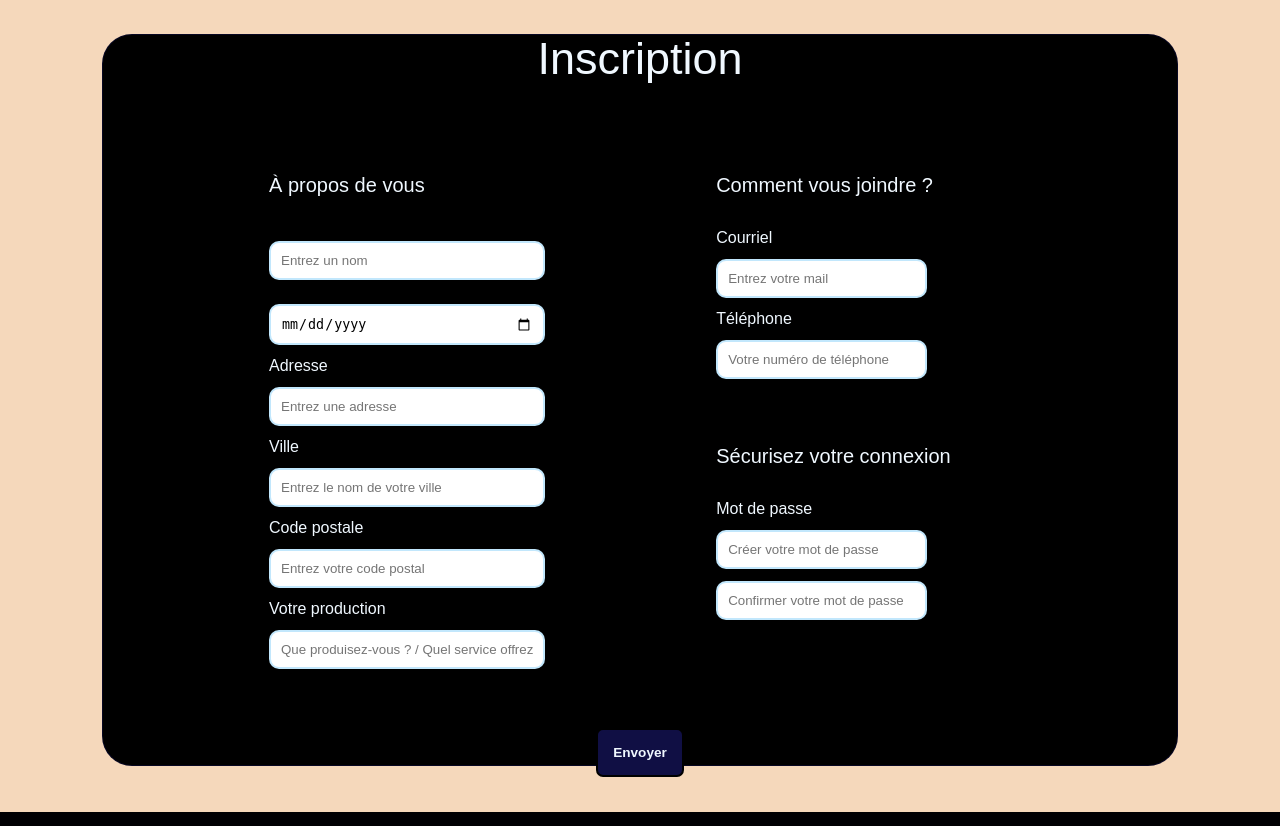
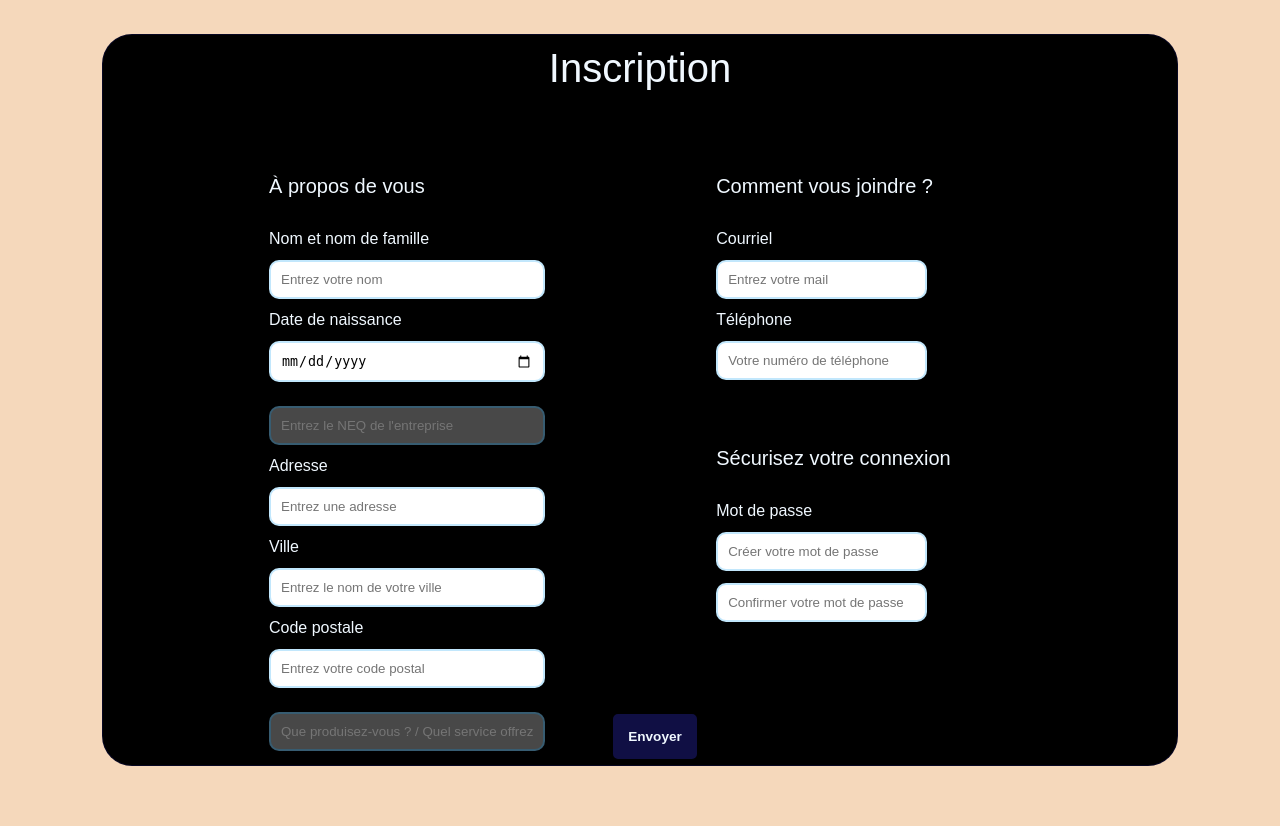
Before and after one commit to Zarathoustra3/NaVaBe-Projet-GLO-2005-, a Flask app: page /sign-in in a window 1280 px wide. Run offline with Flask 2, Linux system fonts and the light colour scheme.

Commit message:
Corrections et ajout de js

```diff
--- a/app.py
+++ b/app.py
@@ -3,7 +3,7 @@
 app = Flask(__name__)
 
 @app.route('/')
-@app.route('/welcome',methods = ['POST'])
+@app.route('/welcome',methods = ['POST','GET'])
 def welcome():
     """
      Affiche la page de bienvenue de note site
@@ -21,13 +21,34 @@
         msg= request.form.get('msg')
     return render_template('login.html',MsgError=msg)
 
-@app.route('/sign-in')
+@app.route('/sign-in',methods = ['POST','GET'])
 def sign_in():
     """
     Inscription du client de notre site
     :return: sign-in.html
     """
-    return render_template('sign-in.html')
+
+    option = 'disabled'
+    msg_for_name = "Nom et nom de famille"
+    msg_for_date = "Date de naissance"
+    demande_NEQ = ''
+    demande_prod= ''
+
+    submit_page = request.form.get('name_page')
+    if not submit_page is None:
+        if request.form.get('type_account') == 'producteur':
+            msg_for_name = "Nom de l'entreprise"
+            msg_for_date = "Date d'enregistrement au registre du Québec"
+            option = 'enabled required'
+            demande_NEQ = "Numéro d'entreprise du Québec"
+            demande_prod = "Description de votre production"
+
+    return render_template('sign-in.html',
+                           option_ = option,
+                           Msg_nom = msg_for_name,
+                           Msg_annee = msg_for_date,
+                           demande_prod = demande_prod,
+                           demande_NEQ = demande_NEQ)
 
 @app.route('/submit',methods = ['POST'])
 def submit():
@@ -83,4 +104,4 @@
     return render_template('password-recovery.html')
 
 if __name__ == '__main__':
-    app.run(debug= True)
+    app.run(debug=True)
--- a/static/css/sign-in.css
+++ b/static/css/sign-in.css
@@ -32,8 +32,9 @@
     background-color: rgb(0, 0, 0);
 }
 .form_container_head{
+    padding-top: 32px;
     font-family: Arial;
-    font-size: 45px;
+    font-size: 40px;
 }
 
 .form_container_head2
@@ -111,6 +112,8 @@
     color: black;
 }
 .footer_main{
-    padding-top:20px ;
-    padding-bottom: 20px;
+    position: relative;
+    left: 15px;
+    padding-top:0px ;
+    padding-bottom: 50px;
 }
--- a/templates/sign-in.html
+++ b/templates/sign-in.html
@@ -6,12 +6,13 @@
     <meta id="viewport" content="width=device-width, initial-scale=1.0">
     <title>Inscription</title>
     <link rel="stylesheet" href="{{url_for ('static', filename ='css/sign-in.css')}}">
+    <script src="{{url_for('static', filename='script/sign_in.js')}}"></script>
 </head>
 
 <body>
     <main>
 
-        <form id="form_inscription"  class ="form_container" action="" method ="post">
+        <form id="form_inscription"  class ="form_container" action="{{url_for('submit')}}" method ="post">
 
             <div>
                 <p class="form_container_head"> Inscription </p>
@@ -22,10 +23,14 @@
                         <p class="form_container_head2">À propos de vous</p>
 
                         <label for="input_name">{{Msg_nom}}</label>
-                        <input id= "input_name" type="text" class= "form_container_inputs" placeholder="Entrez un nom" required>
+                        <input id= "input_name" type="text" class= "form_container_inputs" placeholder="Entrez votre nom" required>
 
                         <label for="input_year">{{Msg_annee}}</label>
                         <input id="input_year" type="date" class = "form_container_inputs" placeholder="Entrez une date" required>
+
+
+                        <label for="input_NEQ">{{demande_NEQ}}</label>
+                        <input id="input_NEQ" type="text" class = "form_container_inputs" placeholder="Entrez le NEQ de l'entreprise" {{option_}}>
 
                         <label for="input_address">Adresse</label>
                         <input id="input_address" type="text" class = "form_container_inputs" placeholder="Entrez une adresse" required>
@@ -36,8 +41,8 @@
                         <label for="input_zipcode">Code postale</label>
                         <input id="input_zipcode" type="text" class ="form_container_inputs" placeholder="Entrez votre code postal" required>
 
-                        <label for="input_typeProd">Votre production</label>
-                        <input id="input_typeProd" type="text" class ="form_container_inputs" placeholder="Que produisez-vous ? / Quel service offrez-vous ? ..." required>
+                        <label for="input_typeProd">{{demande_prod}}</label>
+                        <input id="input_typeProd" type="text" class ="form_container_inputs" placeholder="Que produisez-vous ? / Quel service offrez-vous ? ..." {{option_}}>
                     </div>
                 </div>
 
```
Also changed, not shown: static/css/welcome.css (+75 -1 lines), templates/welcome.html (+13 -1 lines).
